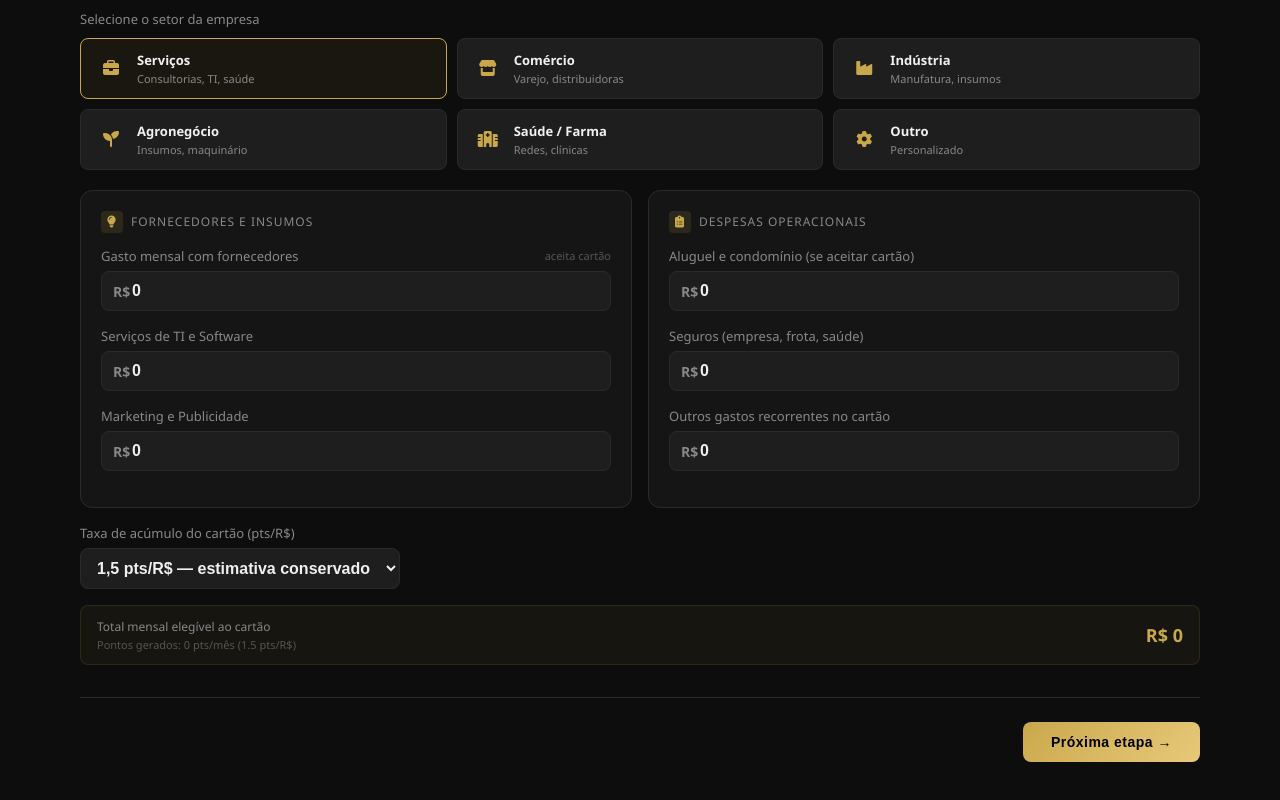
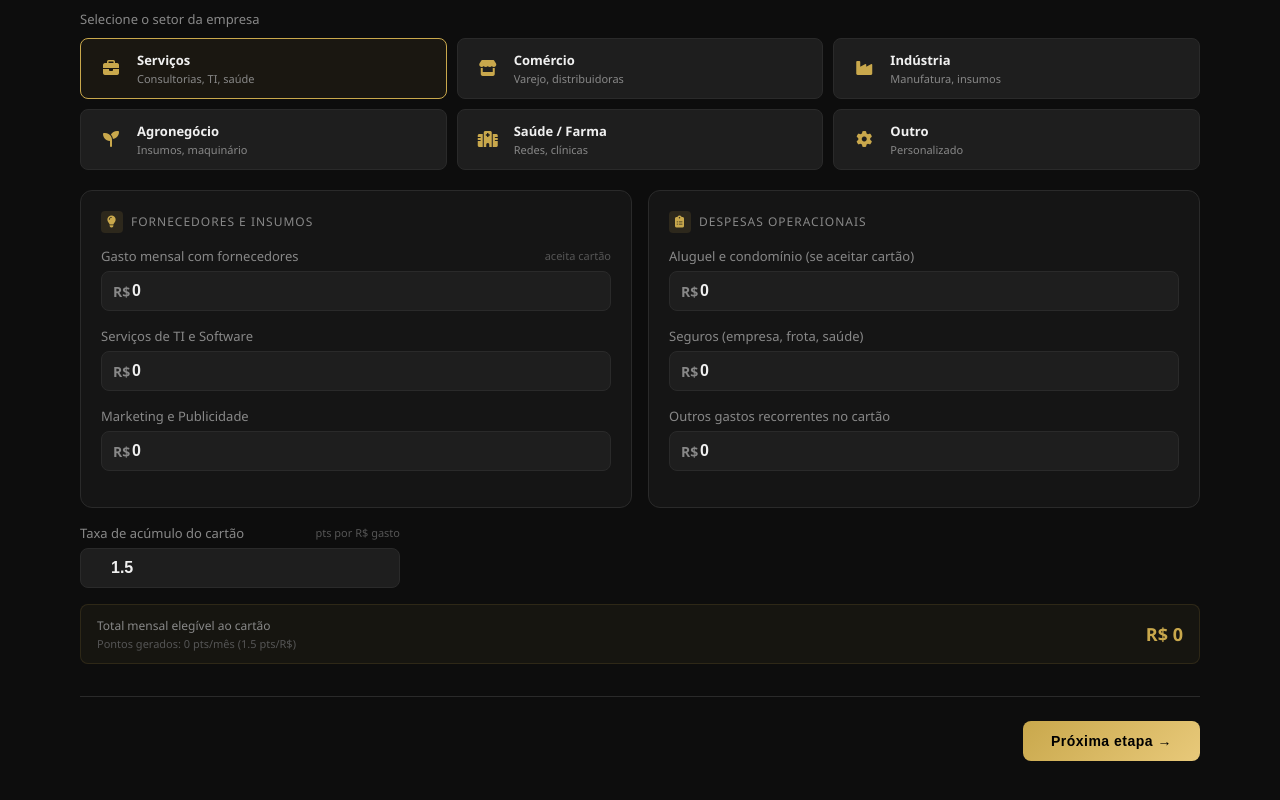
Before and after one commit to Garateia/ATVO, a React (Vite) app: page / in a window 1280 px wide. Shown: the part 464-1264 px from the top of the page. Built offline with nearby package versions, Linux system fonts and the light colour scheme.

Commit message:
feat: taxa de acúmulo como input editável

```diff
--- a/src/App.jsx
+++ b/src/App.jsx
@@ -134,14 +134,15 @@ function Step1({ data, onChange, onNext, taxaAcumulo, onTaxaChange }) {
       </div>
 
       <div className="input-group" style={{ maxWidth: 320, marginTop: 16 }}>
-        <div className="input-label">Taxa de acúmulo do cartão (pts/R$)</div>
-        <select value={taxaAcumulo} onChange={e => onTaxaChange(parseFloat(e.target.value))}>
-          <option value={1.0}>1,0 pts/R$ — cartão básico</option>
-          <option value={1.5}>1,5 pts/R$ — estimativa conservadora</option>
-          <option value={2.0}>2,0 pts/R$</option>
-          <option value={2.5}>2,5 pts/R$</option>
-          <option value={3.0}>3,0 pts/R$ — cartão premium</option>
-        </select>
+        <div className="input-label">Taxa de acúmulo do cartão <span className="input-hint">pts por R$ gasto</span></div>
+        <div className="input-wrap">
+          <input
+            type="number"
+            min={0.1} max={10} step={0.1}
+            value={taxaAcumulo}
+            onChange={e => onTaxaChange(parseFloat(e.target.value) || 1.5)}
+          />
+        </div>
       </div>
 
       <div className="result-mini">
```
